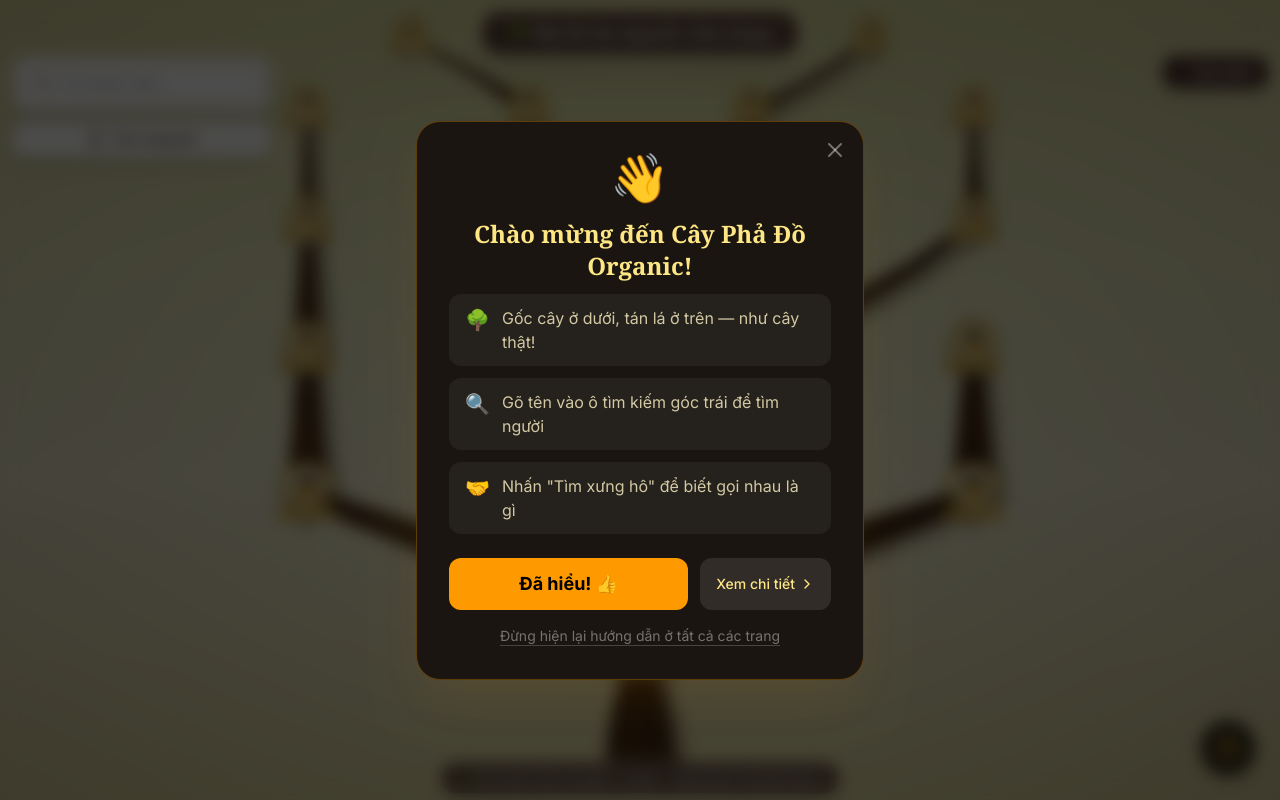
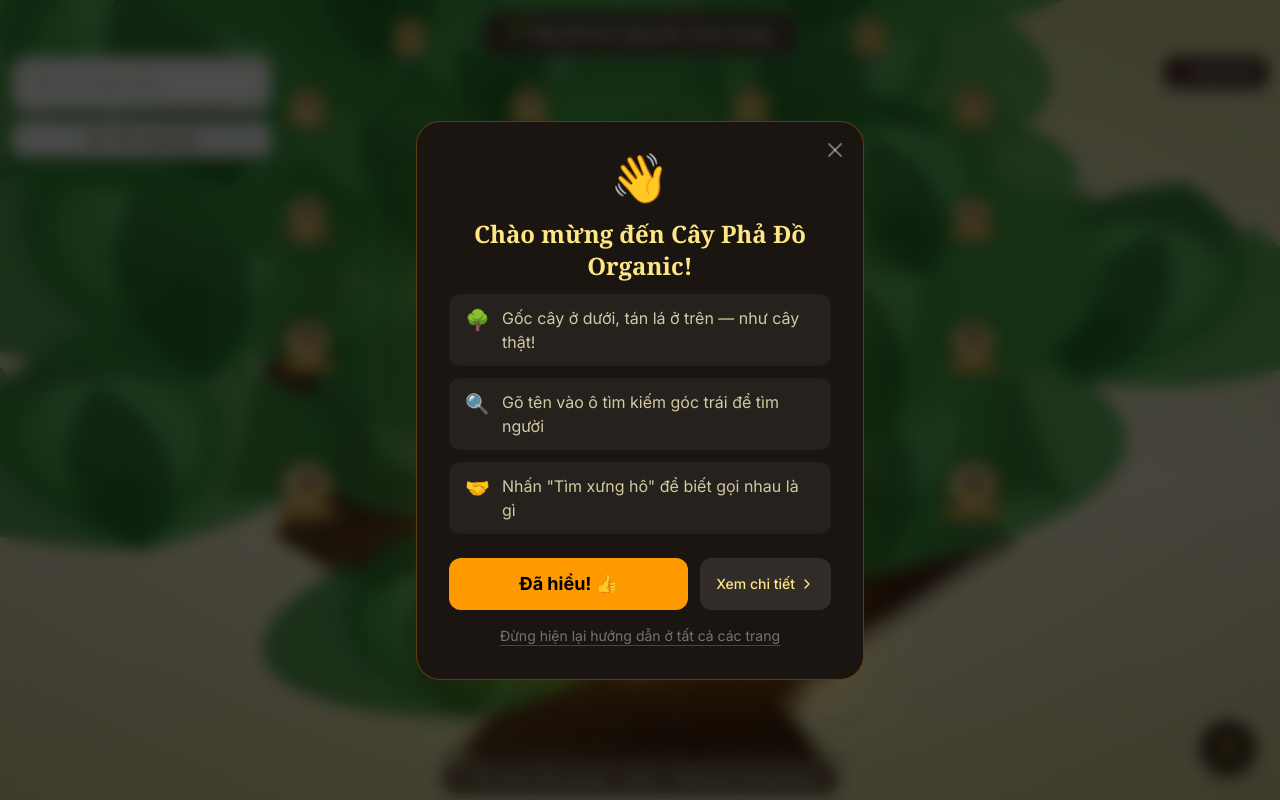
Before and after one commit to ngkienmkqn/phado, a Next.js app: page /tree-organic in a window 1280 px wide. Built offline with nearby package versions, Linux system fonts and the light colour scheme.

Commit message:
feat(OrganicTree): implement thick tapered branches and vector leaf clusters, and freeze root

```diff
--- a/src/components/OrganicTreeCanvas.tsx
+++ b/src/components/OrganicTreeCanvas.tsx
@@ -131,7 +131,8 @@ function PersonBubble({
 // ─── SVG Branch Line connecting parent to child (tree trunk/branch style) ────
 function BranchLine({ x1, y1, x2, y2, layer, randomSeed = 0 }: { x1: number; y1: number; x2: number; y2: number; layer: number, randomSeed?: number }) {
     // Advanced procedural branch generation for vector-like appearance
-    const baseWidth = layer === 0 ? 5.5 : layer === 1 ? 3.5 : layer === 2 ? 2.2 : 1.2;
+    // Make trunk massive at the bottom and rapidly taper off
+    const baseWidth = layer === 0 ? 28 : layer === 1 ? 14 : layer === 2 ? 7 : layer === 3 ? 3.5 : 1.5;
     const tipWidth = baseWidth * 0.4;
 
     // Seeded random helper for consistent organic shapes
@@ -374,31 +375,15 @@ export default function OrganicTreeCanvas({ data }: { data: FamilyData }) {
     const [calcB, setCalcB] = useState('');
 
     // ─── Pan and Zoom ────────────────────────────────────────────────
+    // Disabled as per user request to fix the tree root
     const [pan, setPan] = useState({ x: 0, y: 0 });
     const [zoom, setZoom] = useState(1);
     const isDragging = useRef(false);
-    const lastPos = useRef({ x: 0, y: 0 });
 
-    const handleMouseDown = useCallback((e: React.MouseEvent) => {
-        if ((e.target as HTMLElement).closest('button, input, a, [data-no-drag]')) return;
-        isDragging.current = true;
-        lastPos.current = { x: e.clientX, y: e.clientY };
-    }, []);
-
-    const handleMouseMove = useCallback((e: React.MouseEvent) => {
-        if (!isDragging.current) return;
-        const dx = e.clientX - lastPos.current.x;
-        const dy = e.clientY - lastPos.current.y;
-        lastPos.current = { x: e.clientX, y: e.clientY };
-        setPan(prev => ({ x: prev.x + dx, y: prev.y + dy }));
-    }, []);
-
-    const handleMouseUp = useCallback(() => { isDragging.current = false; }, []);
-
-    const handleWheel = useCallback((e: React.WheelEvent) => {
-        e.preventDefault();
-        setZoom(prev => Math.max(0.3, Math.min(3, prev - e.deltaY * 0.001)));
-    }, []);
+    const handleMouseDown = useCallback(() => { }, []);
+    const handleMouseMove = useCallback(() => { }, []);
+    const handleMouseUp = useCallback(() => { }, []);
+    const handleWheel = useCallback(() => { }, []);
 
     // ─── Build tree: root at BOTTOM, all children grow UPWARD ────────
     const { treeNodes } = useMemo(() => {
@@ -577,6 +562,16 @@ export default function OrganicTreeCanvas({ data }: { data: FamilyData }) {
                             <stop offset="70%" stopColor="#5D4037" />
                             <stop offset="100%" stopColor="#3E2723" />
                         </linearGradient>
+
+                        {/* Beautiful vector leaf cluster (túm lá) */}
+                        <g id="leafCluster">
+                            <path d="M0,0 C-15,-10 -20,-30 0,-40 C20,-30 15,-10 0,0" fill="#2E7D32" opacity="0.9" />
+                            <path d="M0,0 C-25,-5 -35,-20 -10,-35 C-5,-20 0,-10 0,0" fill="#388E3C" opacity="0.8" />
+                            <path d="M0,0 C25,-5 35,-20 10,-35 C5,-20 0,-10 0,0" fill="#43A047" opacity="0.8" />
+                            <path d="M-5,-10 C-15,-20 -10,-35 5,-30 C10,-20 0,-15 -5,-10" fill="#4CAF50" opacity="0.7" />
+                            <path d="M5,-10 C15,-20 10,-35 -5,-30 C-10,-20 0,-15 5,-10" fill="#66BB6A" opacity="0.7" />
+                            <path d="M0,0 C-10,-10 -5,-25 0,-30 C5,-25 10,-10 0,0" fill="#1B5E20" opacity="0.6" />
+                        </g>
                     </defs>
 
 
@@ -606,6 +601,26 @@ export default function OrganicTreeCanvas({ data }: { data: FamilyData }) {
                                 y2={node.y}
                                 layer={node.layer - 1}
                                 randomSeed={node.x + node.y}
+                            />
+                        );
+                    })}
+
+                    {/* ═══ VECTOR LEAF CLUSTERS ═══ */}
+                    {treeNodes.map((node) => {
+                        // Seed for random variation in leaf clusters
+                        const scale = 0.6 + ((node.x + node.y) % 5) * 0.1;
+                        const rotate = ((node.x * 17 + node.y * 31) % 40) - 20; // -20 to 20 deg
+                        const offsetX = ((node.x * 7) % 4) - 2;
+                        const offsetY = ((node.y * 11) % 4) - 2;
+
+                        return (
+                            <use
+                                key={`leaf-${node.member.id}`}
+                                href="#leafCluster"
+                                x={node.x + offsetX}
+                                y={node.y + offsetY + 2}
+                                transform={`rotate(${rotate} ${node.x + offsetX} ${node.y + offsetY + 2}) scale(${scale})`}
+                                style={{ transformOrigin: `${node.x + offsetX}px ${node.y + offsetY + 2}px` }}
                             />
                         );
                     })}
```
